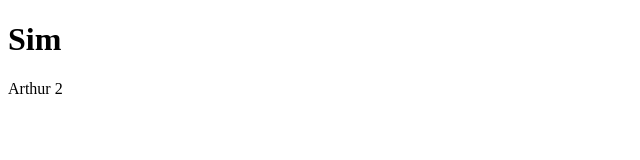
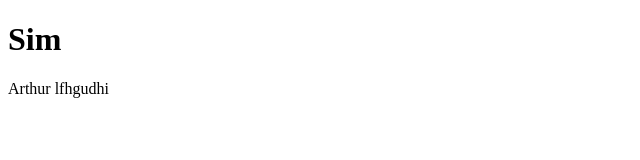
Before and after one commit to aituzin/aituzin, a plain HTML site: page index.html in a window 1280 px wide. Shown: the full height of the page, 0-640 px from the left. Drawn offline with Linux system fonts and the light colour scheme.

Commit message:
Update index.html

```diff
--- a/index.html
+++ b/index.html
@@ -6,7 +6,7 @@
 <body>
 
 <h1>Sim</h1>
-<p>Arthur 2</p>
+<p>Arthur lfhgudhi</p>
 
 </body>
 </html>
```
